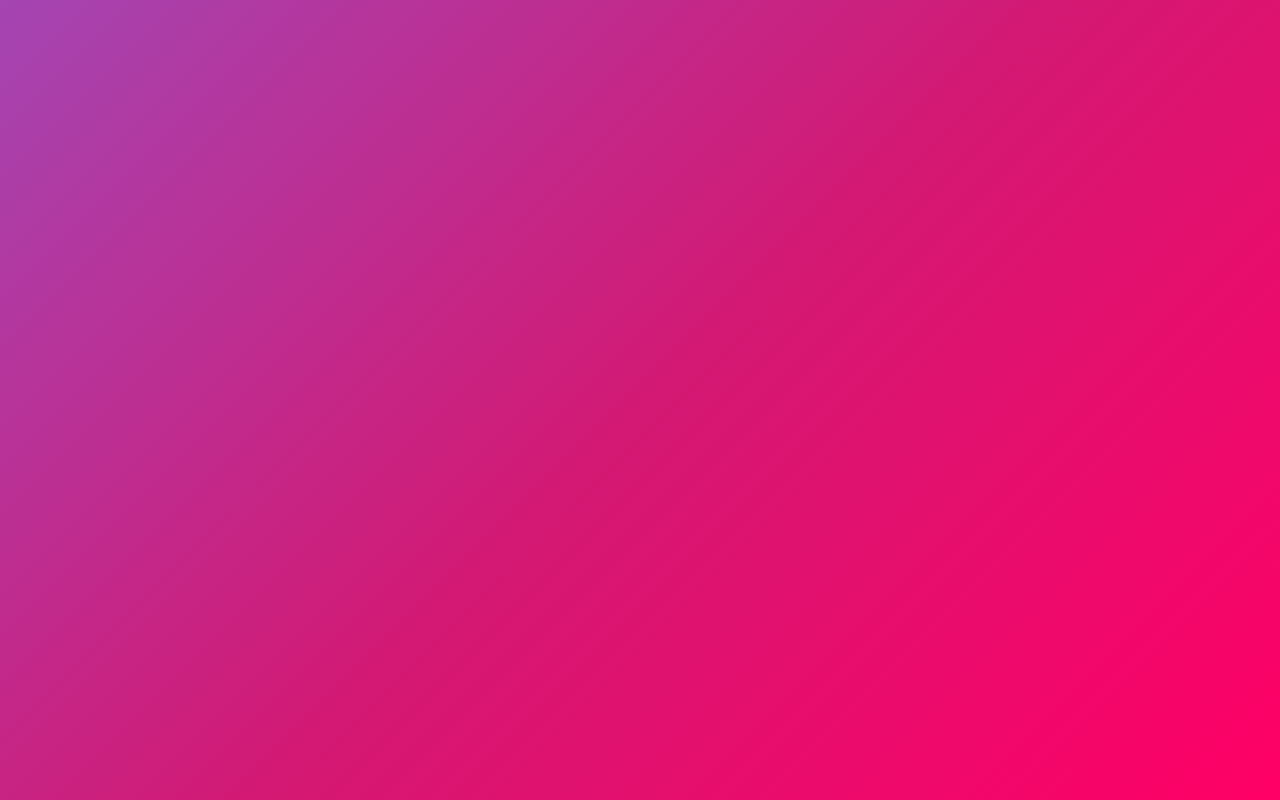
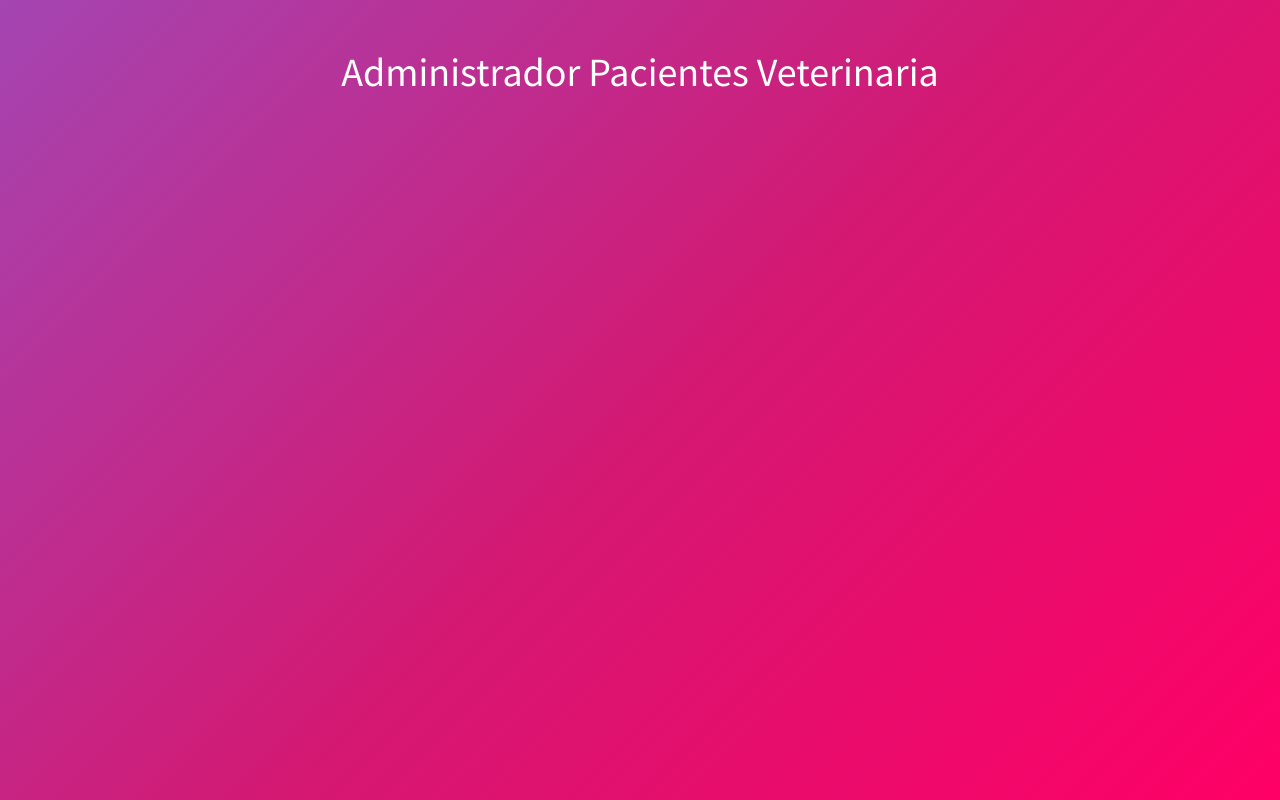
Before and after one commit to Eder87rh/react-veterinary, a React (Create React App) app: page / in a window 1280 px wide. Built offline with nearby package versions, Linux system fonts and the light colour scheme.

Commit message:
creating header component

```diff
--- a/src/App.js
+++ b/src/App.js
@@ -1,12 +1,16 @@
-import React from 'react';
+import React, { Component} from 'react';
 import './bootstrap.min.css'
+import Header from './components/Header';
 
-function App() {
-  return (
-    <div className="App">
-
-    </div>
-  );
+class App extends Component {
+  state = {  }
+  render() {
+    return (
+      <div className="container">
+        <Header titulo="Administrador Pacientes Veterinaria"/>
+      </div>
+    );
+  }
 }
 
 export default App;
--- /dev/null
+++ b/src/components/Header.js
@@ -0,0 +1,9 @@
+import React from 'react';
+
+const Header = ({titulo}) => (
+  <header>
+    <h1 className="text-center">{titulo}</h1>
+  </header>
+)
+
+export default Header;
```
